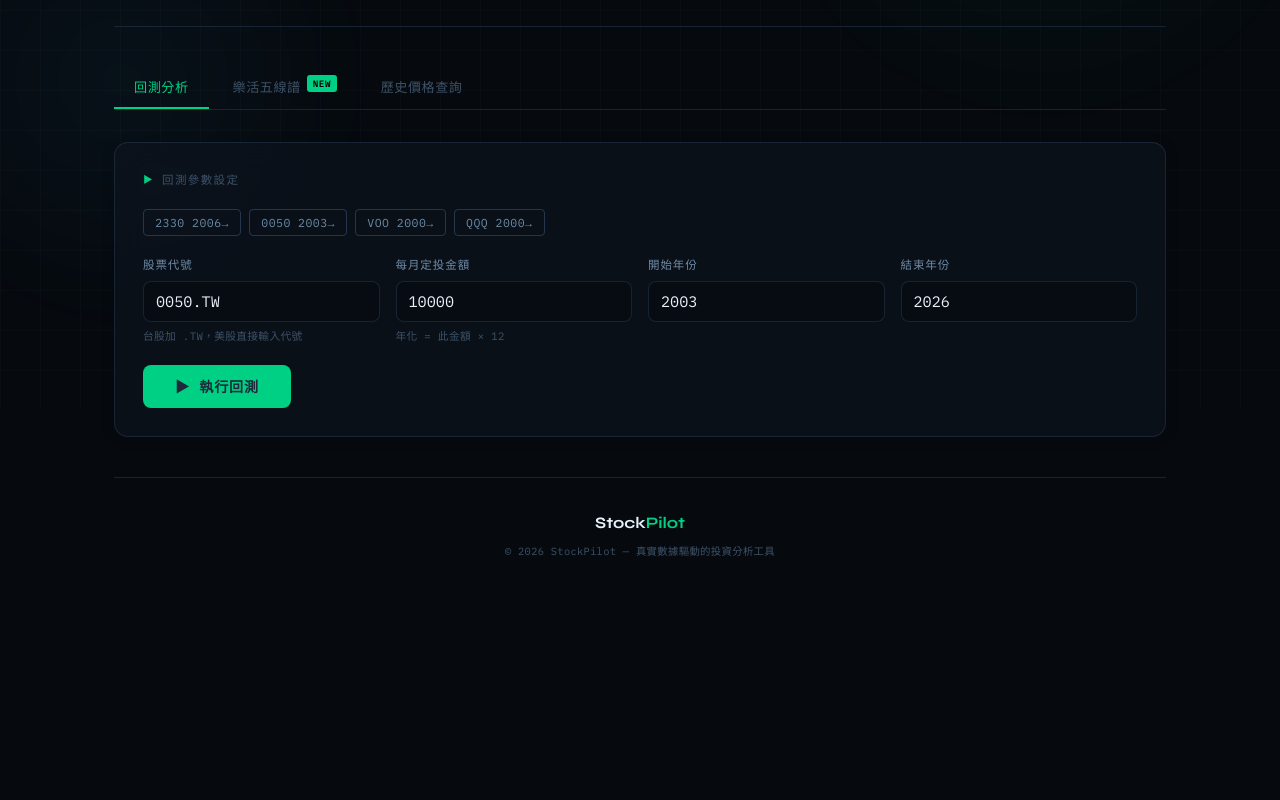
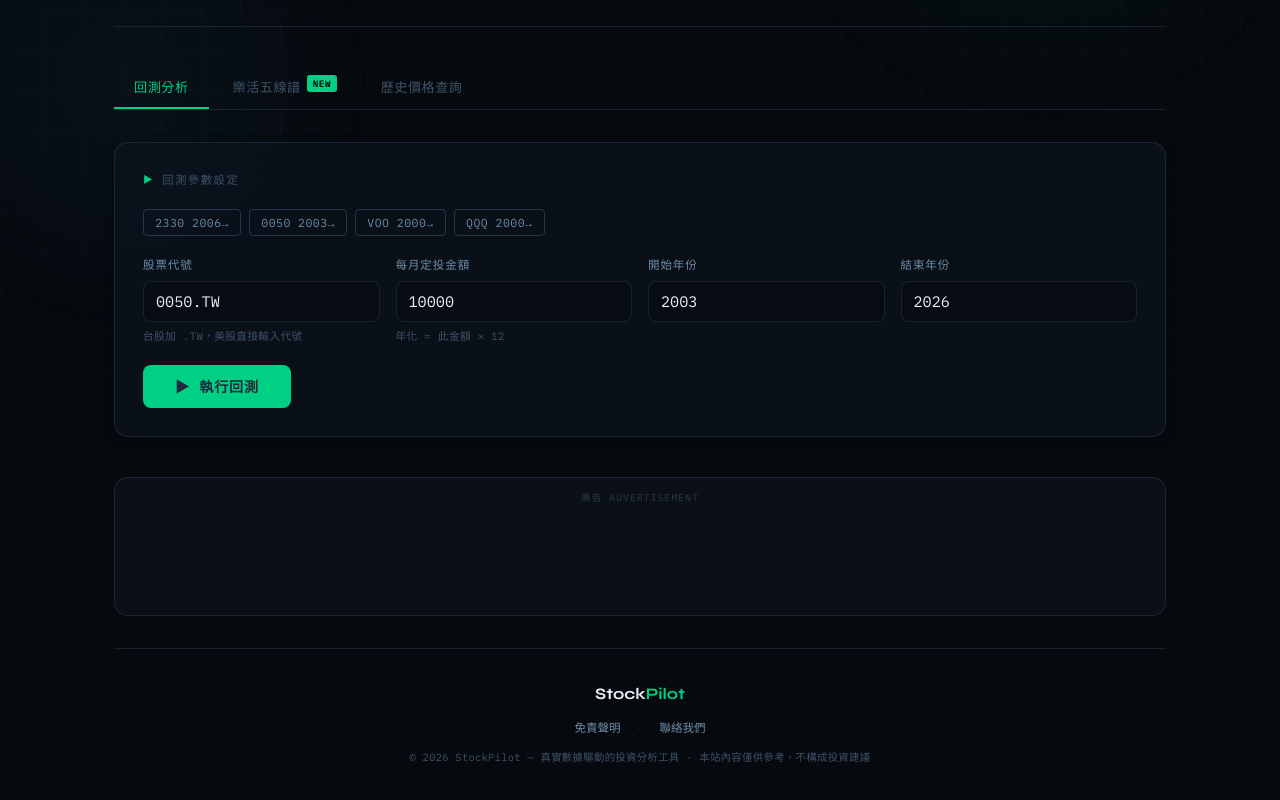
Before and after one commit to JuntinWu/stock-backtest, a React (Vite) app in the folder frontend/: page / in a window 1280 px wide. Shown: the part 390-1190 px from the top of the page. Before the commit the page ends 1030 px from the top, so only its background shows below. Built offline with nearby package versions, Linux system fonts and the light colour scheme.

Commit message:
add ad sense

```diff
--- a/frontend/index.html
+++ b/frontend/index.html
@@ -30,6 +30,10 @@
     <link rel="preconnect" href="https://fonts.gstatic.com" crossorigin />
     <link href="https://fonts.googleapis.com/css2?family=IBM+Plex+Mono:wght@400;500;600&family=Syne:wght@400;600;700;800&family=Inter:wght@400;500;600&display=swap" rel="stylesheet" />
 
+    <!-- Google AdSense -->
+<script async src="https://pagead2.googlesyndication.com/pagead/js/adsbygoogle.js?client=ca-pub-8070042586762523"
+     crossorigin="anonymous"></script>
+
     <!-- Persist theme before render to avoid flash -->
     <script>
       (function() {
--- a/frontend/src/App.tsx
+++ b/frontend/src/App.tsx
@@ -5,6 +5,8 @@ import ResultSummary from './components/ResultSummary'
 import ResultChart from './components/ResultChart'
 import PriceLookup from './components/PriceLookup'
 import LOHASAnalysis from './components/LOHASAnalysis'
+import AdSlot from './components/AdSlot'
+import Disclaimer from './components/Disclaimer'
 
 type Tab = 'backtest' | 'lohas' | 'prices'
 type Theme = 'dark' | 'light'
@@ -28,6 +30,7 @@ export default function App() {
   const [loading, setLoading] = useState(false)
   const [error, setError] = useState<string | null>(null)
   const [result, setResult] = useState<BacktestResponse | null>(null)
+  const [disclaimerOpen, setDisclaimerOpen] = useState(false)
   const { theme, toggle: toggleTheme } = useTheme()
 
   const handleSubmit = async (params: BacktestParams) => {
@@ -149,6 +152,9 @@ export default function App() {
               <ResultSummary data={result} />
               <ResultChart data={result.chartData} ticker={result.metadata.ticker} />
 
+              {/* In-content Ad Slot (after results) */}
+              <AdSlot slot="2222222222" format="fluid" layout="in-article" className="ad-slot-inline" />
+
               <p className="disclaimer">
                 &#9888; 本工具資料來源為 Yahoo Finance，使用調整後收盤價（adjClose）計算，
                 已反映股息再投入及股票分割。回測結果僅供參考，過去績效不代表未來表現，
@@ -165,11 +171,25 @@ export default function App() {
       {/* Price Lookup Tab */}
       {tab === 'prices' && <PriceLookup />}
 
+      {/* Bottom Ad Slot (above footer) */}
+      <AdSlot slot="1111111111" format="horizontal" className="ad-slot-bottom" />
+
       {/* Footer */}
       <footer className="footer">
         <div className="footer-brand">Stock<span>Pilot</span></div>
-        <div className="footer-copy">&#169; 2026 StockPilot — 真實數據驅動的投資分析工具</div>
+        <div className="footer-links">
+          <button className="footer-link" onClick={() => setDisclaimerOpen(true)}>
+            免責聲明
+          </button>
+          <span className="footer-sep">·</span>
+          <a className="footer-link" href="mailto:contact@stockpilot.example">聯絡我們</a>
+        </div>
+        <div className="footer-copy">
+          &#169; 2026 StockPilot — 真實數據驅動的投資分析工具 · 本站內容僅供參考，不構成投資建議
+        </div>
       </footer>
+
+      <Disclaimer open={disclaimerOpen} onClose={() => setDisclaimerOpen(false)} />
     </div>
   )
 }
--- /dev/null
+++ b/frontend/src/components/AdSlot.tsx
@@ -0,0 +1,52 @@
+import { useEffect, useRef } from 'react'
+
+type AdSlotProps = {
+  slot: string
+  format?: string
+  layout?: string
+  responsive?: boolean
+  className?: string
+}
+
+declare global {
+  interface Window {
+    adsbygoogle: any[]
+  }
+}
+
+const ADSENSE_CLIENT = 'ca-pub-8070042586762523'
+
+export default function AdSlot({
+  slot,
+  format = 'auto',
+  layout,
+  responsive = true,
+  className = '',
+}: AdSlotProps) {
+  const pushed = useRef(false)
+
+  useEffect(() => {
+    if (pushed.current) return
+    try {
+      ;(window.adsbygoogle = window.adsbygoogle || []).push({})
+      pushed.current = true
+    } catch (e) {
+      // AdSense script not loaded yet or blocked
+    }
+  }, [])
+
+  return (
+    <div className={`ad-slot ${className}`}>
+      <div className="ad-label">廣告 Advertisement</div>
+      <ins
+        className="adsbygoogle"
+        style={{ display: 'block' }}
+        data-ad-client={ADSENSE_CLIENT}
+        data-ad-slot={slot}
+        data-ad-format={format}
+        data-ad-layout={layout}
+        data-full-width-responsive={responsive ? 'true' : 'false'}
+      />
+    </div>
+  )
+}
--- /dev/null
+++ b/frontend/src/components/Disclaimer.tsx
@@ -0,0 +1,88 @@
+type DisclaimerProps = {
+  open: boolean
+  onClose: () => void
+}
+
+export default function Disclaimer({ open, onClose }: DisclaimerProps) {
+  if (!open) return null
+
+  return (
+    <div className="modal-overlay" onClick={onClose}>
+      <div className="modal-panel" onClick={(e) => e.stopPropagation()}>
+        <div className="modal-header">
+          <h2>免責聲明與使用條款</h2>
+          <button className="modal-close" onClick={onClose} aria-label="關閉">
+            &#10005;
+          </button>
+        </div>
+        <div className="modal-body">
+          <section>
+            <h3>1. 非投資建議</h3>
+            <p>
+              StockPilot 所提供的所有資訊、分析結果、回測數據、樂活五線譜訊號及相關內容，
+              <strong>僅供教育、研究與參考用途</strong>，不構成任何形式之投資建議、要約、招攬、
+              推薦或保證。本站並非證券投資顧問事業、期貨顧問事業或其他金融服務業。
+            </p>
+          </section>
+
+          <section>
+            <h3>2. 資料來源與準確性</h3>
+            <p>
+              歷史股價資料來源為 Yahoo Finance，使用調整後收盤價（Adjusted Close）計算，
+              已反映股息再投入與股票分割。本站<strong>不保證資料的即時性、完整性或正確性</strong>，
+              實際交易價格、手續費、稅負、匯率等因素均未納入回測模型，實際結果將與回測有所差異。
+            </p>
+          </section>
+
+          <section>
+            <h3>3. 過去績效不代表未來表現</h3>
+            <p>
+              所有回測結果、年化報酬率（XIRR）、策略比較均基於歷史資料，
+              <strong>過去績效不保證未來報酬</strong>。金融市場波動劇烈，投資涉及風險，
+              可能導致本金全部或部分損失。
+            </p>
+          </section>
+
+          <section>
+            <h3>4. 自行評估與承擔風險</h3>
+            <p>
+              使用者應<strong>自行評估自身財務狀況、投資目標、風險承受度</strong>，
+              並諮詢合格的專業人士（如財務顧問、會計師、律師）後再做投資決策。
+              使用者因使用本站資訊所產生之任何直接或間接損失，本站及其開發者概不負責。
+            </p>
+          </section>
+
+          <section>
+            <h3>5. 廣告揭露</h3>
+            <p>
+              本站顯示來自 Google AdSense 等第三方廣告聯播網的廣告，以維持網站營運。
+              廣告內容由第三方提供，本站不對廣告商品或服務之準確性、可靠性負責。
+              第三方廣告商可能使用 Cookie 追蹤使用者行為以投放個人化廣告，
+              您可參考 <a href="https://policies.google.com/technologies/ads" target="_blank" rel="noopener noreferrer">Google 廣告政策</a> 了解詳情或選擇退出。
+            </p>
+          </section>
+
+          <section>
+            <h3>6. 智慧財產權</h3>
+            <p>
+              本站所有內容、程式碼、設計均受著作權法保護。未經授權，不得以任何形式複製、
+              散布、修改或用於商業用途。
+            </p>
+          </section>
+
+          <section>
+            <h3>7. 條款變更</h3>
+            <p>
+              本站保留隨時修改本免責聲明之權利，修改後將公布於本頁面。
+              繼續使用本站即視為同意修改後之條款。
+            </p>
+          </section>
+
+          <p className="modal-footer-note">
+            最後更新日期：2026-04-05 · 繼續使用本站即表示您已閱讀並同意上述所有條款。
+          </p>
+        </div>
+      </div>
+    </div>
+  )
+}
--- a/frontend/src/index.css
+++ b/frontend/src/index.css
@@ -1027,6 +1027,172 @@ body::after {
   border-radius: 1px;
 }
 
+/* ─── Ad Slots ──────────────────────────────────────────────────────────── */
+.ad-slot {
+  background: var(--bg-card);
+  border: 1px solid var(--border);
+  border-radius: var(--radius-lg);
+  padding: 0.75rem;
+  margin: 1.5rem 0;
+  min-height: 100px;
+  overflow: hidden;
+}
+
+.ad-slot .ad-label {
+  font-size: 0.6rem;
+  color: var(--text-muted);
+  letter-spacing: 0.12em;
+  text-transform: uppercase;
+  text-align: center;
+  margin-bottom: 0.5rem;
+  opacity: 0.6;
+}
+
+.ad-slot ins.adsbygoogle {
+  min-height: 90px;
+}
+
+.ad-slot-top { margin-top: 0; }
+.ad-slot-inline { margin: 2rem 0; }
+.ad-slot-bottom { margin: 2.5rem 0 1rem; }
+
+/* ─── Footer links ──────────────────────────────────────────────────────── */
+.footer-links {
+  display: flex;
+  align-items: center;
+  justify-content: center;
+  gap: 0.5rem;
+  margin: 0.5rem 0 0.4rem;
+  font-size: 0.72rem;
+}
+
+.footer-link {
+  background: none;
+  border: none;
+  color: var(--text-secondary);
+  font: inherit;
+  cursor: pointer;
+  padding: 0.25rem 0.5rem;
+  border-radius: var(--radius-sm, 6px);
+  text-decoration: none;
+  transition: color 0.15s ease, background 0.15s ease;
+}
+
+.footer-link:hover {
+  color: var(--green);
+  background: var(--bg-hover);
+}
+
+.footer-sep {
+  color: var(--text-muted);
+  opacity: 0.5;
+}
+
+/* ─── Modal (Disclaimer) ────────────────────────────────────────────────── */
+.modal-overlay {
+  position: fixed;
+  inset: 0;
+  background: rgba(0, 0, 0, 0.72);
+  backdrop-filter: blur(6px);
+  -webkit-backdrop-filter: blur(6px);
+  z-index: 100;
+  display: flex;
+  align-items: center;
+  justify-content: center;
+  padding: 1rem;
+  animation: fadeIn 0.18s ease;
+}
+
+.modal-panel {
+  background: var(--bg-card-solid, var(--bg-card));
+  border: 1px solid var(--border);
+  border-radius: var(--radius-lg);
+  max-width: 720px;
+  width: 100%;
+  max-height: 85vh;
+  display: flex;
+  flex-direction: column;
+  box-shadow: 0 20px 60px rgba(0, 0, 0, 0.5);
+  animation: fadeIn 0.22s ease;
+}
+
+.modal-header {
+  display: flex;
+  align-items: center;
+  justify-content: space-between;
+  padding: 1.25rem 1.5rem;
+  border-bottom: 1px solid var(--border);
+}
+
+.modal-header h2 {
+  font-size: 1.05rem;
+  font-weight: 600;
+  color: var(--text-primary);
+  margin: 0;
+}
+
+.modal-close {
+  background: none;
+  border: 1px solid var(--border);
+  color: var(--text-secondary);
+  width: 32px;
+  height: 32px;
+  border-radius: 8px;
+  cursor: pointer;
+  font-size: 0.85rem;
+  display: flex;
+  align-items: center;
+  justify-content: center;
+  transition: all 0.15s ease;
+}
+
+.modal-close:hover {
+  color: var(--text-primary);
+  background: var(--bg-hover);
+  border-color: var(--text-muted);
+}
+
+.modal-body {
+  padding: 1.25rem 1.5rem 1.5rem;
+  overflow-y: auto;
+  color: var(--text-secondary);
+  font-size: 0.82rem;
+  line-height: 1.75;
+}
+
+.modal-body section {
+  margin-bottom: 1.25rem;
+}
+
+.modal-body h3 {
+  font-size: 0.85rem;
+  font-weight: 600;
+  color: var(--text-primary);
+  margin: 0 0 0.5rem;
+}
+
+.modal-body p {
+  margin: 0;
+}
+
+.modal-body strong {
+  color: var(--text-primary);
+}
+
+.modal-body a {
+  color: var(--green);
+  text-decoration: underline;
+  text-underline-offset: 2px;
+}
+
+.modal-footer-note {
+  font-size: 0.7rem;
+  color: var(--text-muted);
+  padding-top: 1rem;
+  border-top: 1px solid var(--border);
+  text-align: center;
+}
+
 /* ─── Responsive ───────────────────────────────────────────────────────── */
 @media (max-width: 640px) {
   .app { padding: 1.25rem 1rem 3rem; }
```
Also changed, not shown: frontend/public/ads.txt (added).
